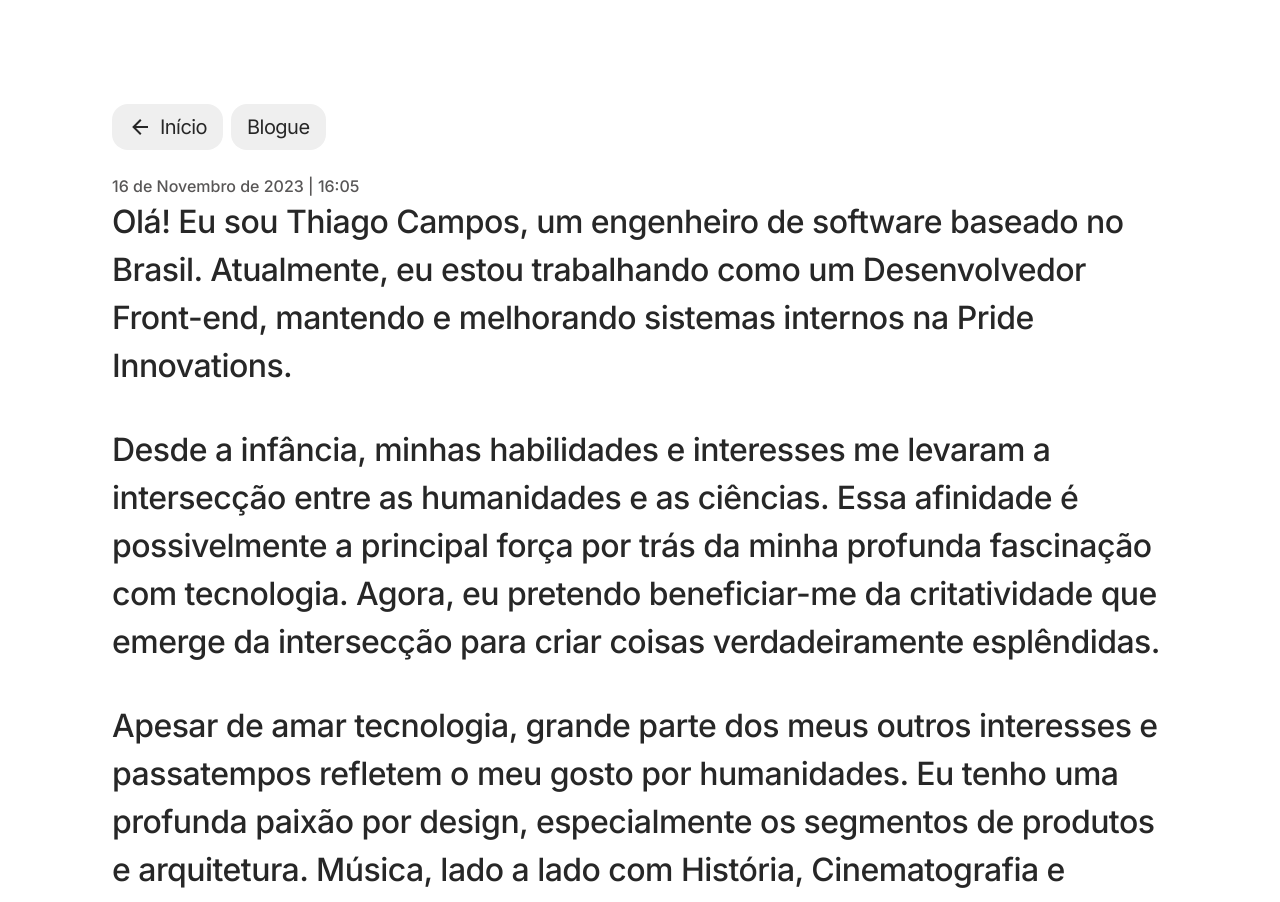
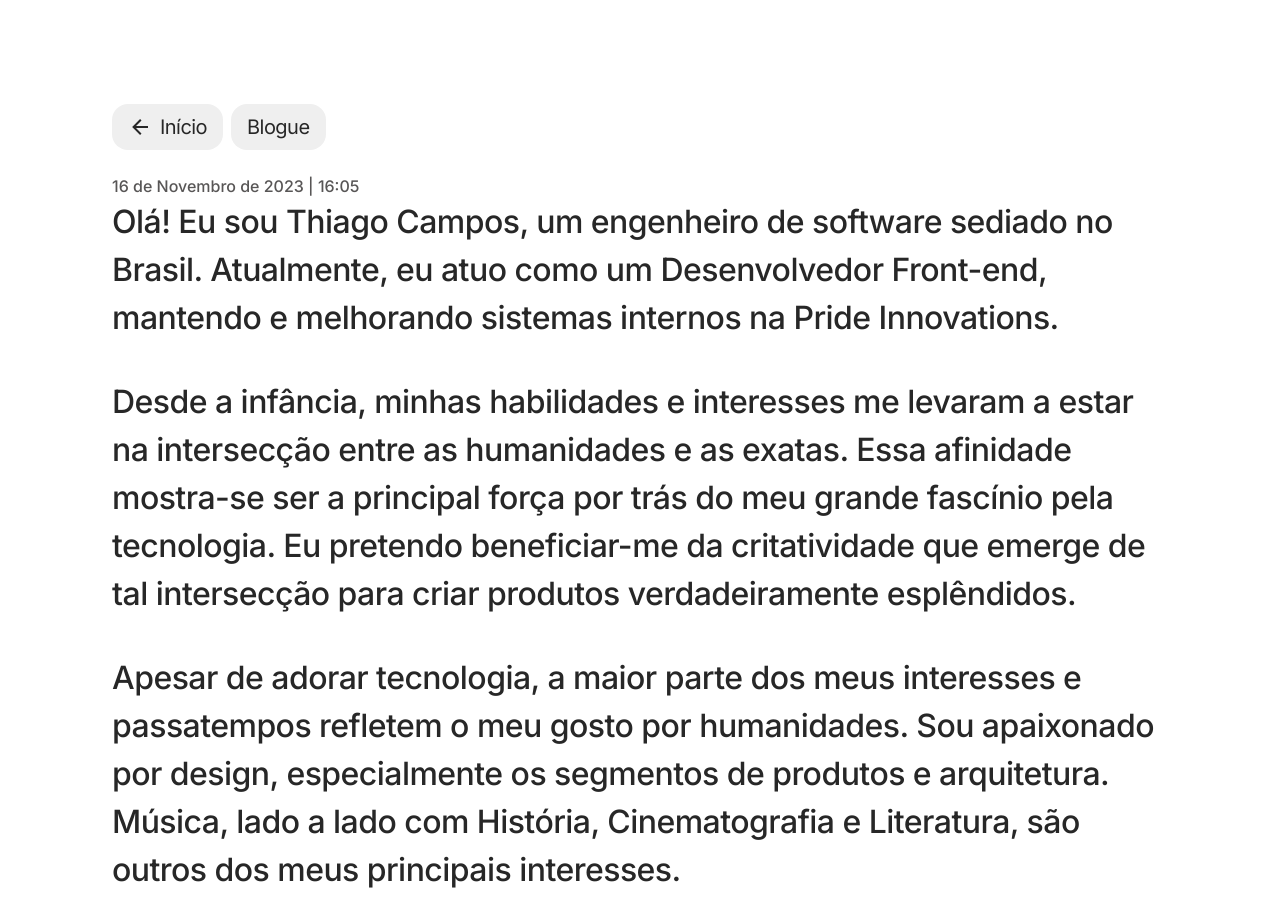
Before and after one commit to thigcampos/thiagocampos, a Next.js app: page /about in a window 1280 px wide. Shown: the top 902 px of the page. Built offline with nearby package versions, Linux system fonts and the light colour scheme; a web font is replaced by a local one.

Commit message:
docs: improve about me text

```diff
--- a/src/app/about/page.tsx
+++ b/src/app/about/page.tsx
@@ -22,25 +22,24 @@ export default function About() {
           <div className={styles.content}>
             <span className={styles.date}> 16 de Novembro de 2023 | 16:05 </span>
             <p className={styles.text}>
-              Olá! Eu sou Thiago Campos, um engenheiro de software baseado no Brasil.
-              Atualmente, eu estou trabalhando como um Desenvolvedor Front-end, mantendo
+              Olá! Eu sou Thiago Campos, um engenheiro de software sediado no Brasil.
+              Atualmente, eu atuo como um Desenvolvedor Front-end, mantendo
               e melhorando sistemas internos na Pride Innovations.
             </p>
             <br/><br/>
             <p className={styles.text}>
-              Desde a infância, minhas habilidades e interesses me levaram a
-              intersecção entre as humanidades e as ciências. Essa afinidade é
-              possivelmente a principal força por trás da minha profunda fascinação
-              com tecnologia. Agora, eu pretendo beneficiar-me da critatividade que
-              emerge da intersecção para criar coisas verdadeiramente esplêndidas.
+              Desde a infância, minhas habilidades e interesses me levaram a estar na
+              intersecção entre as humanidades e as exatas. Essa afinidade mostra-se
+              ser a principal força por trás do meu grande fascínio pela tecnologia.
+              Eu pretendo beneficiar-me da critatividade que emerge de tal intersecção
+              para criar produtos verdadeiramente esplêndidos.
             </p>
             <br/><br/>
             <p className={styles.text}>
-              Apesar de amar tecnologia, grande parte dos meus outros interesses e
-              passatempos refletem o meu gosto por humanidades. Eu tenho uma profunda
-              paixão por design, especialmente os segmentos de produtos e arquitetura.
-              Música, lado a lado com História, Cinematografia e Literatura, são os meus
-              principais interesses.
+              Apesar de adorar tecnologia, a maior parte dos meus interesses e passatempos
+              refletem o meu gosto por humanidades. Sou apaixonado por design, especialmente
+              os segmentos de produtos e arquitetura. Música, lado a lado com História,
+              Cinematografia e Literatura, são outros dos meus principais interesses.
             </p>
             <br/><br/>
             <div className={styles.photosWrapper}>
```
